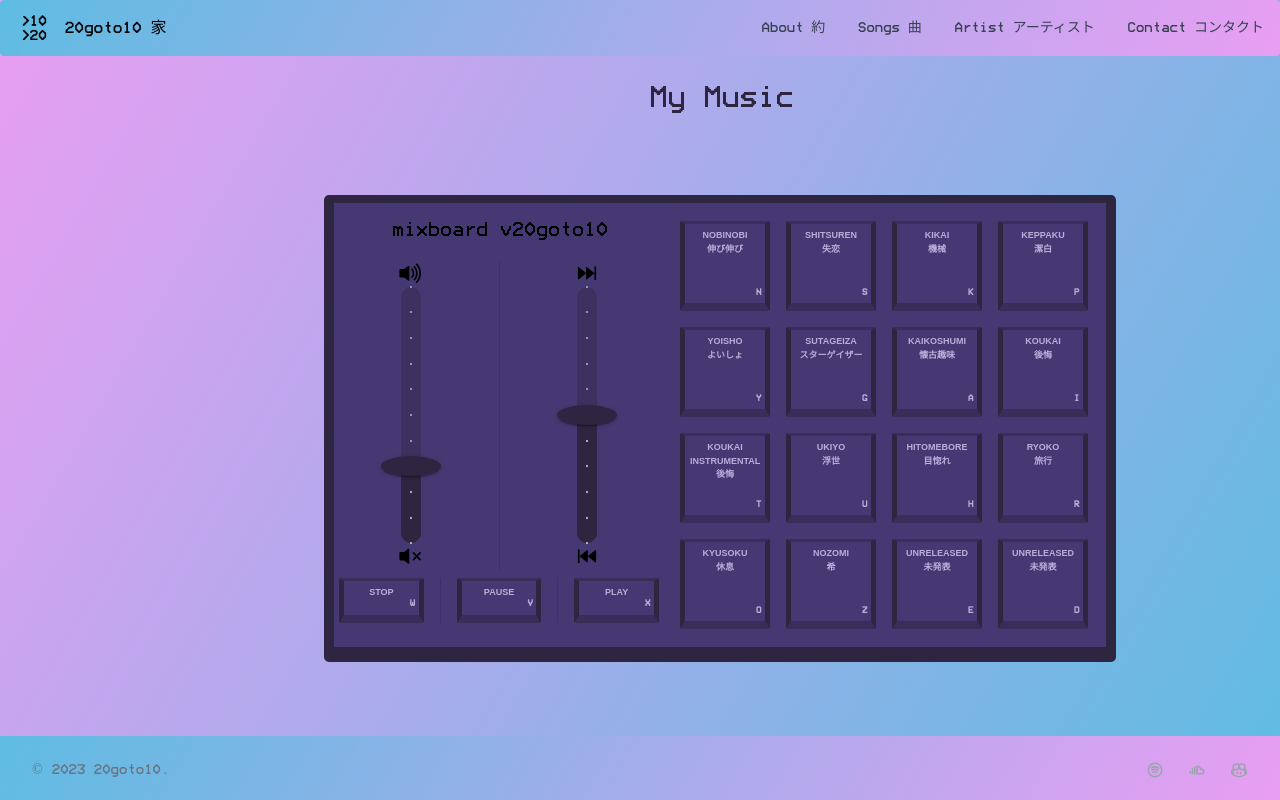
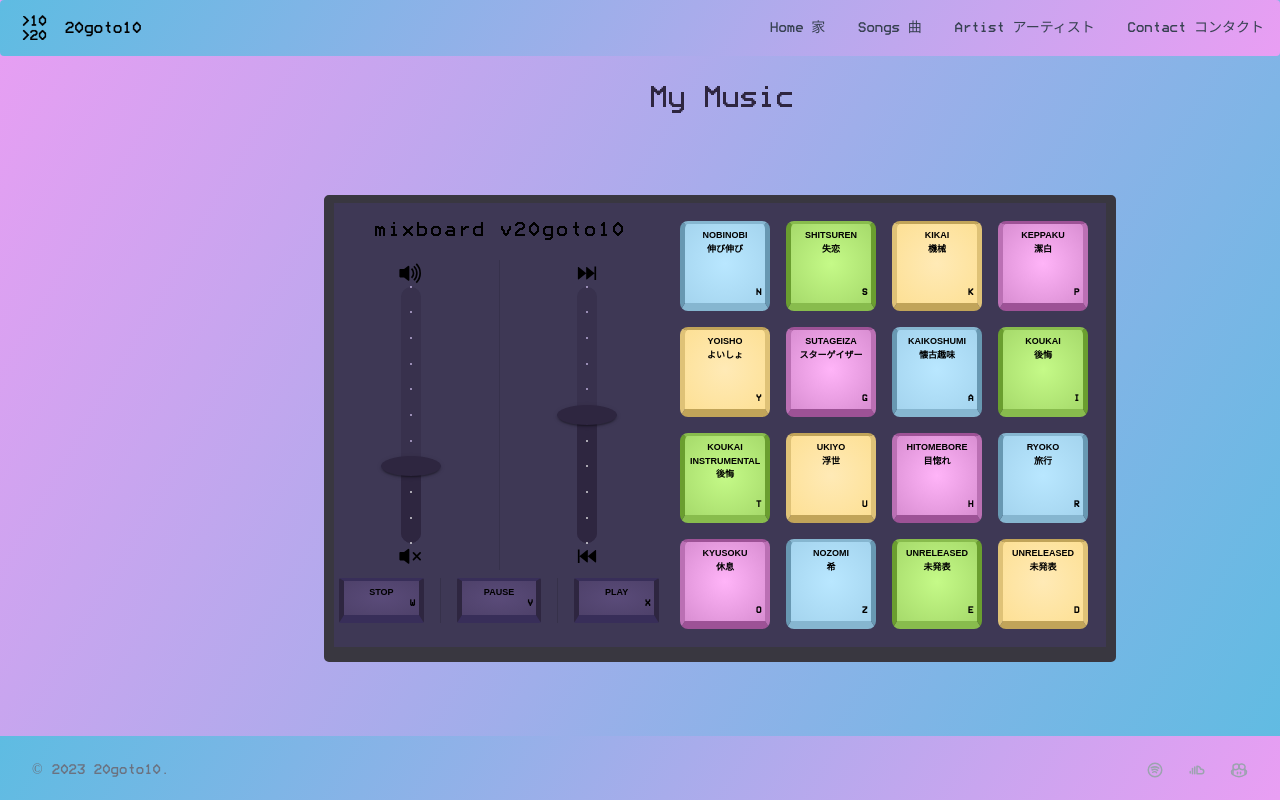
Before and after one commit to abbeydoyle/20goto10, a React (Create React App) app: page /songs in a window 1280 px wide. Shown: the top 800 px of the page. Built offline with nearby package versions, Linux system fonts and the light colour scheme; no server answers.

Commit message:
colorful mixer

```diff
--- a/src/App.js
+++ b/src/App.js
@@ -2,7 +2,6 @@ import React from "react";
 import "./app.css";
 import "./index.css";
 import { BrowserRouter as Router, Routes, Route } from "react-router-dom";
-import About from "./pages/About.js";
 import Contact from "./pages/Contact.js";
 import Header from "./components/Header.js";
 import FooterApp from "./components/Footer.js";
@@ -23,7 +22,6 @@ function App() {
                   <Routes>
                     <Route path="/" element={<Home />} />
                     <Route path="/contact" element={<Contact />} />
-                    <Route path="/about" element={<About />} />
                     <Route path="/songs" element={<Songs />} />
                     <Route path="/artist" element={<Artist />} />
                   </Routes>
--- a/src/components/Header.js
+++ b/src/components/Header.js
@@ -19,14 +19,14 @@ function Header() {
       <Navbar.Brand href="/">
         <img src={logo} className="mr-3 h-6 sm:h-9" alt="Logo" />
         <span className="">
-          20goto10 家
+          20goto10
         </span>
       </Navbar.Brand>
       <Navbar.Toggle />
       <Navbar.Collapse>
-        <Navbar.Link href="/about">
+        <Navbar.Link href="/">
           <span className="">
-            About 約
+            Home 家
           </span>
         </Navbar.Link>
         <Navbar.Link href="/songs">
--- a/src/index.css
+++ b/src/index.css
@@ -218,8 +218,8 @@ body {
 }
 
 .mixer {
-  background-color: #463973;
-  border-color: #2e2640;
+  background-color: #3E3855;
+  border-color: #393740;
   border-radius: 5px;
   border-style: solid;
   border-width: 8px 10px 15px 10px;
@@ -239,13 +239,14 @@ body {
 }
 
 .mixbutton {
-  border-color: #382e59 #2e2640;
+  /* border-color: #382e59 #2e2640; */
   width: 10em;
   height: 10em;
   border-radius: 2px;
   border-style: solid;
   border-width: 3px 5px 8px 5px;
-  color: #bbadd9;
+  /* color: #bbadd9; */
+  color: black;
   display: block;
   font-family: sans-serif;
   font-size: 9px;
@@ -263,3 +264,43 @@ body {
 .key:empty::before {
   content: attr(data-key);
 }
+
+.blue {
+  background-image: radial-gradient(
+    #b9e7ff,
+    #a4d4ee
+  );
+  border-color: #86B6D0 #6898B2
+}
+
+.green {
+  background-image: radial-gradient(
+    #c5fa88,
+    #a6da6b
+  );
+  border-color: #88BC4D #6A9E2F
+}
+
+.yellow {
+  background-image: radial-gradient(
+    #ffeab6,
+    #fde095
+  );
+  border-color: #C1A459 #DFC277
+}
+
+.pink {
+  background-image: radial-gradient(
+    #ffb4f8,
+    #d98ed2
+  );
+  border-color: #9D5296 #BB70B4
+}
+
+.extra {
+  background-image: radial-gradient(
+    #5a4b79,
+    #4e416a
+  );
+  border-color: #382e59 #2e2640;
+}
--- a/src/pages/About.js
+++ /dev/null
@@ -1,11 +0,0 @@
-import React from "react";
-
-function About() {
-  return (
-    <>
-      Inspiration
-    </>
-  );
-}
-
-export default About;
--- a/src/pages/Songs.js
+++ b/src/pages/Songs.js
@@ -1,4 +1,4 @@
-import React, { useEffect } from "react";
+import React, { useEffect, useState } from "react";
 import Slider from "@mui/material/Slider";
 import Stack from "@mui/material/Stack";
 import Divider from "@mui/material/Divider";
@@ -20,6 +20,7 @@ import NozImport from "../assets/audio/Nozomi.mp3"
 import KepImport from "../assets/audio/Keppaku.mp3"
 import KoukImport from "../assets/audio/Koukai.mp3"
 import RyokoImport from "../assets/audio/Ryoko.mp3"
+
 
 
 export default function Songs() {
@@ -425,6 +426,11 @@ export default function Songs() {
 
   }, []);
 
+  const [value, setValue] = useState([])
+  const handleChange = (event, newValue) => {
+    setValue(newValue);
+    Howler.volume(value*0.01)
+  };
   function valuetext(value) {
     return `${value}%`;
   }
@@ -436,7 +442,7 @@ export default function Songs() {
       <div className="mixercontainer">
         <div className="mixer mt-[10%] grid grid-flow-col auto-cols-2 gap-2">
           <div className="min-w-[20rem]">
-            <h1 className="pb-2 pt-2 text-xl">mixboard v20goto10</h1>
+            <h1 className="pb-2 pt-2 tracking-widest text-xl">mixboard v20goto10</h1>
             <Stack
               className="h-[75%] pt-2 pb-2 flex justify-evenly"
               direction="row"
@@ -450,6 +456,7 @@ export default function Songs() {
                   orientation="vertical"
                   defaultValue={30}
                   getAriaValueText={valuetext}
+                  onChange={handleChange}
                   step={10}
                   marks
                   min={0}
@@ -555,82 +562,82 @@ export default function Songs() {
               spacing={2}
               divider={<Divider orientation="vertical" flexItem />}
             >
-              <div className="h-[5em] w-[10em] relative mixbutton" data-key="w">
+              <div className="h-[5em] w-[10em] relative mixbutton extra" data-key="w">
                 stop
                 <div className="absolute bottom-1 right-1">w</div>
                 </div>
-              <div className="h-[5em] w-[10em] relative mixbutton" data-key="v">
+              <div className="h-[5em] w-[10em] relative mixbutton extra" data-key="v">
                 pause
                 <div className="absolute bottom-1 right-1">v</div>
                 </div>
-              <div className="h-[5em] w-[10em] relative mixbutton" data-key="x">
+              <div className="h-[5em] w-[10em] relative mixbutton extra" data-key="x">
                 play
                 <div className="absolute bottom-1 right-1">x</div>
                 </div>
             </Stack>
           </div>
           <div className="mixbuttoncontainer justify-center">
-            <div className="mixbutton relative" data-key="n">
+            <div className="mixbutton relative blue rounded-lg" data-key="n">
               Nobinobi <br /> 伸び伸び
               <div className="absolute bottom-1 right-1">n</div>
             </div>
-            <div className="mixbutton relative" data-key="s">
+            <div className="mixbutton relative green rounded-lg" data-key="s">
             Shitsuren <br /> 失恋
               <div className="absolute bottom-1 right-1">s</div>
             </div>
-            <div className="mixbutton relative" data-key="k">
+            <div className="mixbutton relative yellow rounded-lg" data-key="k">
             Kikai <br /> 機械
               <div className="absolute bottom-1 right-1">k</div>
             </div>
-            <div className="mixbutton relative" data-key="p">
+            <div className="mixbutton relative pink rounded-lg" data-key="p">
             Keppaku <br /> 潔白
               <div className="absolute bottom-1 right-1">p</div>
             </div>
-            <div className="mixbutton relative" data-key="y">
+            <div className="mixbutton relative yellow rounded-lg" data-key="y">
             Yoisho <br /> よいしょ
               <div className="absolute bottom-1 right-1">y</div>
             </div>
-            <div className="mixbutton relative" data-key="g">
+            <div className="mixbutton relative pink rounded-lg" data-key="g">
             Sutageiza <br /> スターゲイザー
               <div className="absolute bottom-1 right-1">g</div>
             </div>
-            <div className="mixbutton relative" data-key="a">
+            <div className="mixbutton relative blue rounded-lg" data-key="a">
             Kaikoshumi <br /> 懐古趣味
               <div className="absolute bottom-1 right-1">a</div>
             </div>
-            <div className="mixbutton relative" data-key="i">
+            <div className="mixbutton relative green rounded-lg" data-key="i">
             Koukai <br /> 後悔
               <div className="absolute bottom-1 right-1">i</div>
             </div>
-            <div className="mixbutton relative" data-key="t">
+            <div className="mixbutton relative green rounded-lg" data-key="t">
             Koukai <br /> Instrumental <br />後悔
               <div className="absolute bottom-1 right-1">t</div>
             </div>
-            <div className="mixbutton relative" data-key="u">
+            <div className="mixbutton relative yellow rounded-lg" data-key="u">
             Ukiyo <br /> 浮世
               <div className="absolute bottom-1 right-1">u</div>
             </div>
-            <div className="mixbutton relative" data-key="h">
+            <div className="mixbutton relative pink rounded-lg" data-key="h">
             Hitomebore <br /> 目惚れ
               <div className="absolute bottom-1 right-1">h</div>
             </div>
-            <div className="mixbutton relative" data-key="r">
+            <div className="mixbutton relative blue rounded-lg" data-key="r">
             Ryoko <br /> 旅行
               <div className="absolute bottom-1 right-1">r</div>
             </div>
-            <div className="mixbutton relative" data-key="o">
+            <div className="mixbutton relative pink rounded-lg" data-key="o">
             Kyusoku <br /> 休息
               <div className="absolute bottom-1 right-1">o</div>
             </div>
-            <div className="mixbutton relative" data-key="z">
+            <div className="mixbutton relative blue rounded-lg" data-key="z">
             Nozomi <br /> 希
               <div className="absolute bottom-1 right-1">z</div>
             </div>
-            <div className="mixbutton relative" data-key="e">
+            <div className="mixbutton relative green rounded-lg" data-key="e">
               Unreleased <br /> 未発表
               <div className="absolute bottom-1 right-1">e</div>
             </div>
-            <div className="mixbutton relative" data-key="d">
+            <div className="mixbutton relative yellow rounded-lg" data-key="d">
               Unreleased <br /> 未発表
               <div className="absolute bottom-1 right-1">d</div>
             </div>
```
